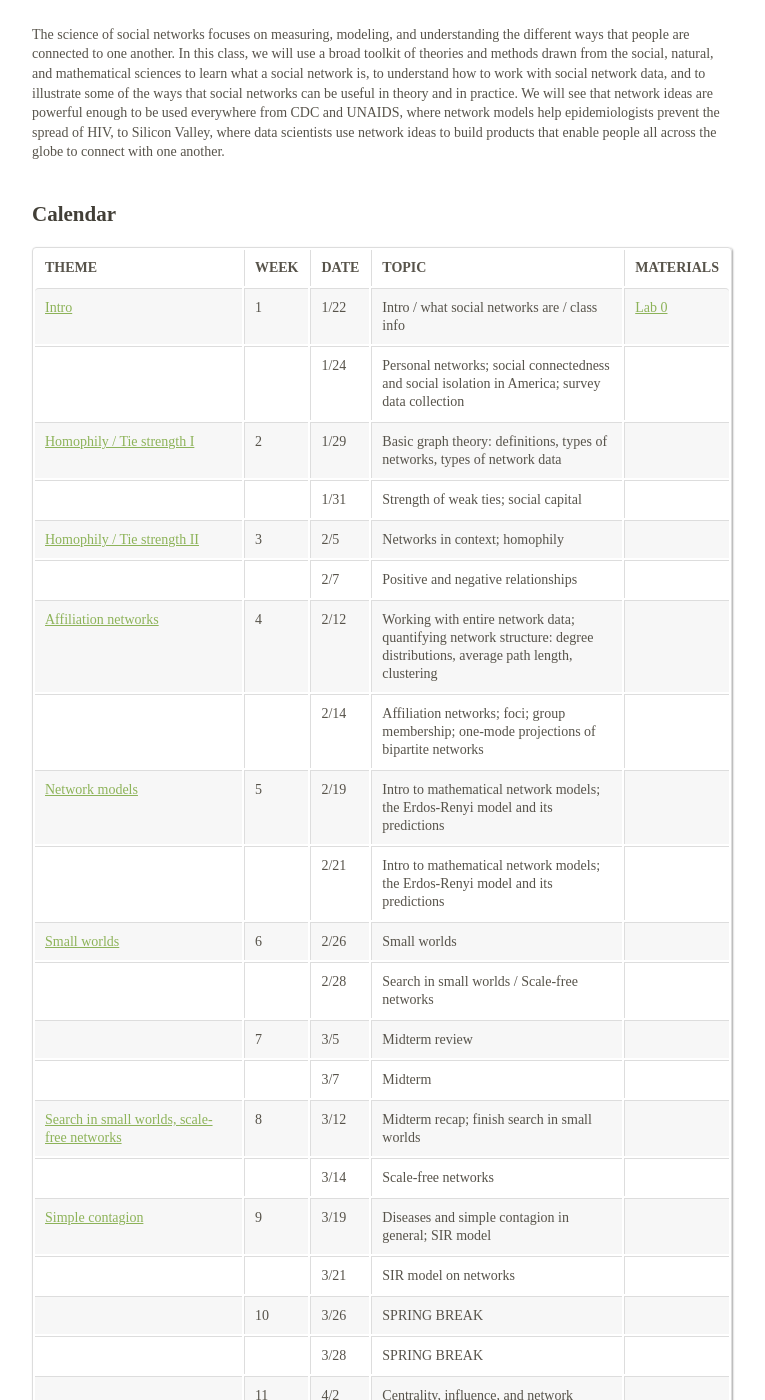
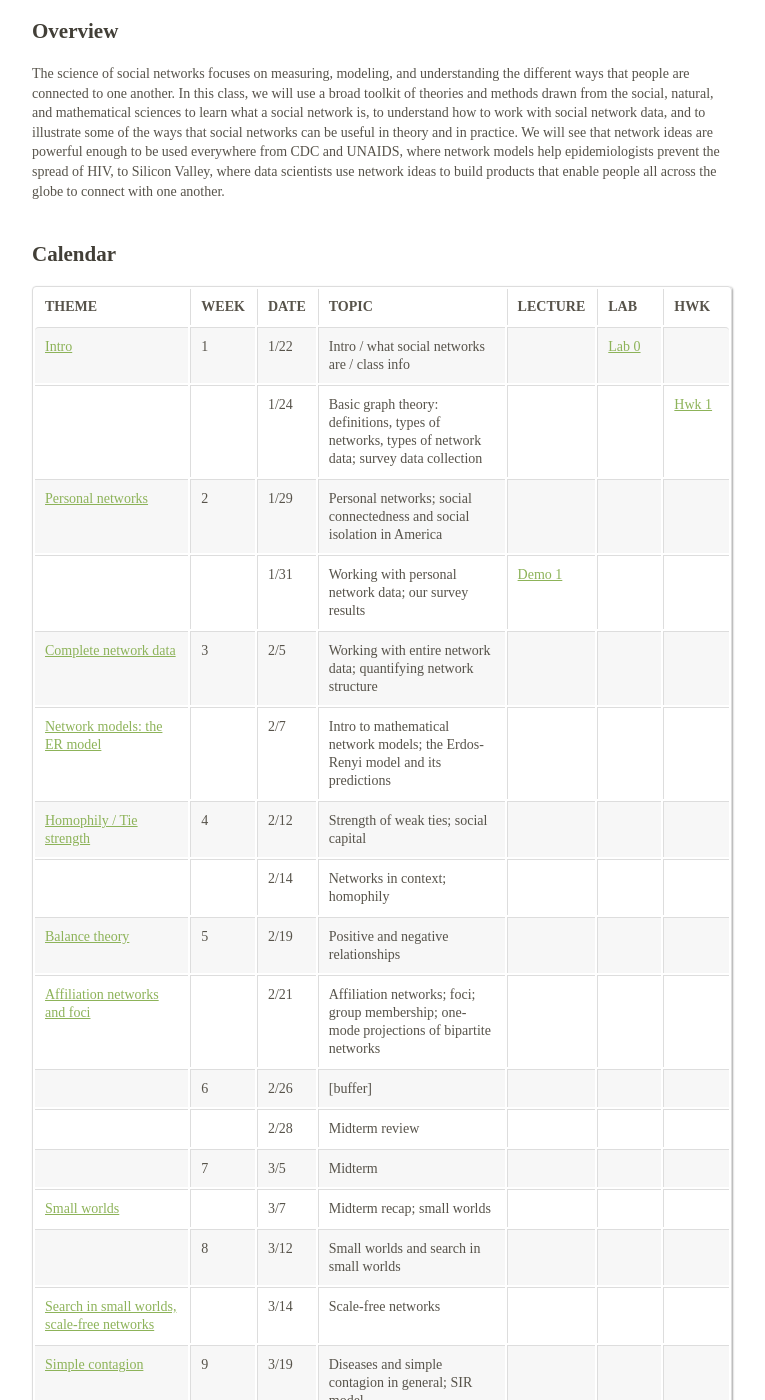
Before and after one commit to dfeehan/dfeehan.github.io, a Jekyll site: the page teaching/2019sp_demog180.html, which Jekyll copies as it is, in a window 1280 px wide and 1400 px high, scrolled down 487 px. Shown: the whole window, without its empty margins (258-1023 px from the left). Built offline with Jekyll 4.4.1, drawn with Linux system fonts in a browser that asks for light colours; some of the changed text lies outside the part shown.

Commit message:
updated...

```diff
--- a/teaching/2019sp_demog180.html
+++ b/teaching/2019sp_demog180.html
@@ -342,20 +342,23 @@
 
 
 <p><strong>NB: this syllabus will change - please check back regularly</strong></p>
-<p><strong>Professor Dennis Feehan</strong><BR> Office: 2232 Piedmont Ave, Room 210<BR> Email: my last name at berkeley.edu<BR> Class meetings Tu/Th 9:30am-11:00am, 141 McCone<BR> Class number: 41045<BR> Office hours: Tu 3-4pm, 210 Dept. of Demography<BR></p>
+<p><strong>Professor Dennis Feehan</strong><BR> Office: 2232 Piedmont Ave, Room 210<BR> Email: my last name at berkeley.edu<BR> Class meetings Tu/Th 9:30am-11:00am, 141 McCone<BR> Class number: 41045<BR> Office hours: Tu 3-4pm, 210 Dept. of Demography<BR><br />
+Final exam: Wednesday, May 15th, 11:30am-2:30pm (location TBD)</p>
 <p><BR> <!-- [Piazza page](https://piazza.com/class/jcgtusuzymr5f7?cid=6)<BR> --> <a href="https://piazza.com/class/jqo5m28i9p02lm">Piazza page</a><br />
 <a href="https://bcourses.berkeley.edu/courses/1479761">Bcourses page</a><br />
 <a href="https://drive.google.com/open?id=1lQAHAYhKrXBsoNQLPI6-g40G1u2Whlc4">Lecture slides</a></p>
 <h2 id="overview">Overview</h2>
 <p>The science of social networks focuses on measuring, modeling, and understanding the different ways that people are connected to one another. In this class, we will use a broad toolkit of theories and methods drawn from the social, natural, and mathematical sciences to learn what a social network is, to understand how to work with social network data, and to illustrate some of the ways that social networks can be useful in theory and in practice. We will see that network ideas are powerful enough to be used everywhere from CDC and UNAIDS, where network models help epidemiologists prevent the spread of HIV, to Silicon Valley, where data scientists use network ideas to build products that enable people all across the globe to connect with one another.</p>
 <h2 id="calendar">Calendar</h2>
-<table>
+<table style="width:100%;">
 <colgroup>
-<col style="width: 32%" />
-<col style="width: 5%" />
-<col style="width: 8%" />
-<col style="width: 39%" />
-<col style="width: 13%" />
+<col style="width: 25%" />
+<col style="width: 4%" />
+<col style="width: 6%" />
+<col style="width: 31%" />
+<col style="width: 10%" />
+<col style="width: 10%" />
+<col style="width: 10%" />
 </colgroup>
 <thead>
 <tr class="header">
@@ -363,7 +366,9 @@
 <th>Week</th>
 <th>Date</th>
 <th>Topic</th>
-<th>Materials</th>
+<th>Lecture</th>
+<th>Lab</th>
+<th>Hwk</th>
 </tr>
 </thead>
 <tbody>
@@ -372,111 +377,143 @@
 <td>1</td>
 <td>1/22</td>
 <td>Intro / what social networks are / class info</td>
+<td></td>
 <td><a href="http://datahub.berkeley.edu/user-redirect/interact?account=dfeehan&amp;repo=demog180-sp2019&amp;branch=master&amp;path=labs/Lab0/lab0.ipynb">Lab 0</a></td>
+<td></td>
 </tr>
 <tr class="even">
 <td></td>
 <td></td>
 <td>1/24</td>
-<td>Personal networks; social connectedness and social isolation in America; survey data collection</td>
+<td>Basic graph theory: definitions, types of networks, types of network data; survey data collection</td>
 <td></td>
+<td></td>
+<td><a href="#sec:hwk1">Hwk 1</a></td>
 </tr>
 <tr class="odd">
-<td><a href="#sec:homophilyI">Homophily / Tie strength I</a></td>
+<td><a href="#sec:personal">Personal networks</a></td>
 <td>2</td>
 <td>1/29</td>
-<td>Basic graph theory: definitions, types of networks, types of network data</td>
+<td>Personal networks; social connectedness and social isolation in America</td>
+<td></td>
+<td></td>
 <td></td>
 </tr>
 <tr class="even">
 <td></td>
 <td></td>
 <td>1/31</td>
-<td>Strength of weak ties; social capital</td>
+<td>Working with personal network data; our survey results</td>
+<td><a href="http://datahub.berkeley.edu/user-redirect/interact?account=dfeehan&amp;repo=demog180-sp2019&amp;branch=master&amp;path=lecture/01%20-%20personal%20networks/01_ucb_personal_networks.ipynb">Demo 1</a></td>
+<td></td>
 <td></td>
 </tr>
 <tr class="odd">
-<td><a href="#sec:homophilyII">Homophily / Tie strength II</a></td>
+<td><a href="#sec:complete">Complete network data</a></td>
 <td>3</td>
 <td>2/5</td>
-<td>Networks in context; homophily</td>
+<td>Working with entire network data; quantifying network structure</td>
+<td></td>
+<td></td>
 <td></td>
 </tr>
 <tr class="even">
+<td><a href="#sec:models">Network models: the ER model</a></td>
+<td></td>
+<td>2/7</td>
+<td>Intro to mathematical network models; the Erdos-Renyi model and its predictions</td>
 <td></td>
 <td></td>
-<td>2/7</td>
-<td>Positive and negative relationships</td>
 <td></td>
 </tr>
 <tr class="odd">
-<td><a href="#sec:affiliation">Affiliation networks</a></td>
+<td><a href="#sec:homophily">Homophily / Tie strength</a></td>
 <td>4</td>
 <td>2/12</td>
-<td>Working with entire network data; quantifying network structure: degree distributions, average path length, clustering</td>
+<td>Strength of weak ties; social capital</td>
+<td></td>
+<td></td>
 <td></td>
 </tr>
 <tr class="even">
 <td></td>
 <td></td>
 <td>2/14</td>
-<td>Affiliation networks; foci; group membership; one-mode projections of bipartite networks</td>
+<td>Networks in context; homophily</td>
+<td></td>
+<td></td>
 <td></td>
 </tr>
 <tr class="odd">
-<td><a href="#sec:models">Network models</a></td>
+<td><a href="#sec:TODO">Balance theory</a></td>
 <td>5</td>
 <td>2/19</td>
-<td>Intro to mathematical network models; the Erdos-Renyi model and its predictions</td>
+<td>Positive and negative relationships</td>
+<td></td>
+<td></td>
 <td></td>
 </tr>
 <tr class="even">
+<td><a href="#sec:affiliation">Affiliation networks and foci</a></td>
+<td></td>
+<td>2/21</td>
+<td>Affiliation networks; foci; group membership; one-mode projections of bipartite networks</td>
 <td></td>
 <td></td>
-<td>2/21</td>
-<td>Intro to mathematical network models; the Erdos-Renyi model and its predictions</td>
 <td></td>
 </tr>
 <tr class="odd">
-<td><a href="#sec:smallworlds">Small worlds</a></td>
+<td></td>
 <td>6</td>
 <td>2/26</td>
-<td>Small worlds</td>
+<td>[buffer]</td>
+<td></td>
+<td></td>
 <td></td>
 </tr>
 <tr class="even">
 <td></td>
 <td></td>
 <td>2/28</td>
-<td>Search in small worlds / Scale-free networks</td>
+<td>Midterm review</td>
+<td></td>
+<td></td>
 <td></td>
 </tr>
 <tr class="odd">
 <td></td>
 <td>7</td>
 <td>3/5</td>
-<td>Midterm review</td>
+<td>Midterm</td>
+<td></td>
+<td></td>
 <td></td>
 </tr>
 <tr class="even">
+<td><a href="#sec:smallworlds">Small worlds</a></td>
+<td></td>
+<td>3/7</td>
+<td>Midterm recap; small worlds</td>
 <td></td>
 <td></td>
-<td>3/7</td>
-<td>Midterm</td>
 <td></td>
 </tr>
 <tr class="odd">
-<td><a href="#sec:scalefree">Search in small worlds, scale-free networks</a></td>
+<td></td>
 <td>8</td>
 <td>3/12</td>
-<td>Midterm recap; finish search in small worlds</td>
+<td>Small worlds and search in small worlds</td>
+<td></td>
+<td></td>
 <td></td>
 </tr>
 <tr class="even">
-<td></td>
+<td><a href="#sec:scalefree">Search in small worlds, scale-free networks</a></td>
 <td></td>
 <td>3/14</td>
 <td>Scale-free networks</td>
+<td></td>
+<td></td>
 <td></td>
 </tr>
 <tr class="odd">
@@ -485,12 +522,16 @@
 <td>3/19</td>
 <td>Diseases and simple contagion in general; SIR model</td>
 <td></td>
+<td></td>
+<td></td>
 </tr>
 <tr class="even">
 <td></td>
 <td></td>
 <td>3/21</td>
 <td>SIR model on networks</td>
+<td></td>
+<td></td>
 <td></td>
 </tr>
 <tr class="odd">
@@ -499,12 +540,16 @@
 <td>3/26</td>
 <td>SPRING BREAK</td>
 <td></td>
+<td></td>
+<td></td>
 </tr>
 <tr class="even">
 <td></td>
 <td></td>
 <td>3/28</td>
 <td>SPRING BREAK</td>
+<td></td>
+<td></td>
 <td></td>
 </tr>
 <tr class="odd">
@@ -513,12 +558,16 @@
 <td>4/2</td>
 <td>Centrality, influence, and network disease models</td>
 <td></td>
+<td></td>
+<td></td>
 </tr>
 <tr class="even">
 <td></td>
 <td></td>
 <td>4/4</td>
 <td>Sexual networks, concurrency, and HIV</td>
+<td></td>
+<td></td>
 <td></td>
 </tr>
 <tr class="odd">
@@ -527,12 +576,16 @@
 <td>4/9</td>
 <td>Social influence, herding, and cascades</td>
 <td></td>
+<td></td>
+<td></td>
 </tr>
 <tr class="even">
 <td></td>
 <td></td>
 <td>4/11</td>
 <td>Threshold models and complex contagion</td>
+<td></td>
+<td></td>
 <td></td>
 </tr>
 <tr class="odd">
@@ -541,12 +594,16 @@
 <td>4/16</td>
 <td>Complex contagion cont.</td>
 <td></td>
+<td></td>
+<td></td>
 </tr>
 <tr class="even">
 <td><a href="#sec:empiricalcontagion">Empirical studies of contagion</a></td>
 <td></td>
 <td>4/18</td>
 <td>Complex contagion cont.</td>
+<td></td>
+<td></td>
 <td></td>
 </tr>
 <tr class="odd">
@@ -555,12 +612,16 @@
 <td>4/23</td>
 <td>Can your friends make you fat? Experimental and observational studies of complex contagion</td>
 <td></td>
+<td></td>
+<td></td>
 </tr>
 <tr class="even">
 <td><a href="#sec:cooperation">Cooperation and collaboration</a></td>
 <td></td>
 <td>4/25</td>
 <td>Cooperation and collaboration</td>
+<td></td>
+<td></td>
 <td></td>
 </tr>
 <tr class="odd">
@@ -569,12 +630,16 @@
 <td>4/30</td>
 <td>TBA</td>
 <td></td>
+<td></td>
+<td></td>
 </tr>
 <tr class="even">
 <td></td>
 <td></td>
 <td>5/2</td>
 <td>TBA</td>
+<td></td>
+<td></td>
 <td></td>
 </tr>
 <tr class="odd">
@@ -583,6 +648,8 @@
 <td>5/7</td>
 <td>READING WEEK</td>
 <td></td>
+<td></td>
+<td></td>
 </tr>
 <tr class="even">
 <td></td>
@@ -590,12 +657,16 @@
 <td>5/9</td>
 <td>READING WEEK</td>
 <td></td>
+<td></td>
+<td></td>
 </tr>
 <tr class="odd">
 <td></td>
 <td></td>
-<td>TBA</td>
-<td>Final exam! Time and place TBA</td>
+<td>5/15</td>
+<td>Final exam! 11:30am-2:30pm (Location TBD)</td>
+<td></td>
+<td></td>
 <td></td>
 </tr>
 </tbody>
@@ -650,14 +721,15 @@
 </tr>
 </tbody>
 </table>
-<h2 id="detailed-schedule">Detailed schedule</h2>
+<h2 id="detailed-modules">Detailed modules</h2>
 <div class="singlespace">
-<h3 id="sec:intro">Week 1: Introduction to social networks</h3>
+<h3 id="sec:intro">Introduction to social networks</h3>
 <p>Intro to mathematical network models; the Erdos-Renyi model and its predictions</p>
 <p>Lectures:</p>
 <ul>
 <li>Intro / what social networks are / class info</li>
 <li>Personal networks; social connectedness and social isolation in America; survey data collection</li>
+<li>Lab 0: some Python basics</li>
 </ul>
 <p>Reading:</p>
 <ul>
@@ -670,57 +742,65 @@
 <li><a href="https://goo.gl/forms/C52QXKm3rlZAAmVq2">Data entry</a></li>
 <li><a href="https://tinyurl.com/ya6qlma2">Survey form</a></li>
 </ul>
-<h3 id="sec:homophilyI">Week 2: Homophily and tie strength I</h3>
+<h3 id="sec:personal">Personal networks</h3>
 <p>Lectures:</p>
 <ul>
 <li>Basic graph theory: definitions, types of networks</li>
 <li>Strength of weak ties; social capital</li>
-<li>Personal networks lecture notebook (to be posted)</li>
+<li>Lecture notebook: Personal networks of Berkeley students</li>
 </ul>
 <p>Reading:</p>
 <!--* TODO NEWSPAPER-->
 <ul>
 <li><span class="citation" data-cites="easley_networks_2010">Easley and Kleinberg (<a href="#ref-easley_networks_2010">2010</a>)</span> Ch.3</li>
 </ul>
-<h3 id="sec:homophilyII">Week 3: Homophily and tie strength II</h3>
+<h4 id="sec:hwk2">Homework 2</h4>
+<ul>
+<li>Homework 2 (to be posted)</li>
+</ul>
+<h3 id="sec:complete">Working with complete network data</h3>
+<ul>
+<li>Lecture notebook: Working with whole network data</li>
+</ul>
+<h3 id="sec:models">Network models: the ER model</h3>
+<p>Lectures:</p>
+<ul>
+<li>Intro to mathematical network models; the Erdos-Renyi model and its predictions</li>
+<li>Lecture notebook: Erdos-Renyi random networks notebook (to be posted)</li>
+</ul>
+<p>Readings:</p>
+<ul>
+<li><span class="citation" data-cites="watts_six_2003">Watts (<a href="#ref-watts_six_2003">2003</a>)</span> Ch. 2</li>
+</ul>
+<h3 id="sec:homophily">Homophily and tie strength</h3>
 <p>Lectures:</p>
 <ul>
 <li>Networks in context; homophily: choice and structure; social implications; patterns of homophily in students’ survey results</li>
 <li>Positive and negative relationships</li>
-<li>Working with whole network data notebook (to be posted)</li>
+<li>Using the ER model to analyze empirical data; homophily example</li>
 </ul>
 <p>Reading:</p>
 <!--* TODO NEWSPAPER-->
 <ul>
 <li><span class="citation" data-cites="easley_networks_2010">Easley and Kleinberg (<a href="#ref-easley_networks_2010">2010</a>)</span> Ch.4.1-4.2; Ch.5.1-5.2</li>
 </ul>
-<h3 id="sec:affiliation">Week 4: Affiliation networks</h3>
+<h3 id="sec:affiliation">Affiliation networks</h3>
 <p>Lectures:</p>
 <ul>
 <li>Working with entire network data; quantifying network structure: degree distributions, average path length, clustering</li>
 <li>Affiliation networks; foci; group membership; one-mode projections of bipartite networks</li>
-<li>Structural balance notebook (to be posted)</li>
+<li>Lecture notebook: structural balance</li>
 </ul>
 <p>Readings:</p>
 <ul>
 <li><span class="citation" data-cites="easley_networks_2010">Easley and Kleinberg (<a href="#ref-easley_networks_2010">2010</a>)</span> Ch.4.3-4.4</li>
 </ul>
-<h3 id="sec:models">Week 5: Network models</h3>
+<h3 id="sec:midterm">Catch-up, review, and midterm</h3>
 <p>Lectures:</p>
 <ul>
-<li>Intro to mathematical network models; the Erdos-Renyi model and its predictions</li>
-<li>Using the ER model to analyze empirical data; homophily example</li>
-<li>Erdos-Renyi random networks notebook (to be posted)</li>
+<li>Catch-up and midterm review</li>
 </ul>
-<p>Readings:</p>
-<ul>
-<li><span class="citation" data-cites="watts_six_2003">Watts (<a href="#ref-watts_six_2003">2003</a>)</span> Ch. 2</li>
-</ul>
-<h4 id="sec:hwk2">Homework 2</h4>
-<ul>
-<li>Homework 2 (to be posted)</li>
-</ul>
-<h3 id="sec:smallworlds">Week 6-7: Small worlds</h3>
+<h3 id="sec:smallworlds">Small worlds</h3>
 <p>Lectures:</p>
 <ul>
 <li>The small world phenomenon</li>
@@ -730,12 +810,7 @@
 <ul>
 <li><span class="citation" data-cites="watts_six_2003">Watts (<a href="#ref-watts_six_2003">2003</a>)</span> Ch. 3-4</li>
 </ul>
-<h3 id="sec:midterm">Week 7: Catch-up, review, and midterm</h3>
-<p>Lectures:</p>
-<ul>
-<li>Catch-up and midterm review</li>
-</ul>
-<h3 id="sec:scalefree">Week 8: Search in small worlds and scale-free networks</h3>
+<h3 id="sec:scalefree">Search in small worlds and scale-free networks</h3>
 <p>Lectures:</p>
 <ul>
 <li>Midterm answers; search in small world</li>
```
Also changed, not shown: other parts of teaching/2019sp_demog180.html (+5 -5 lines).
